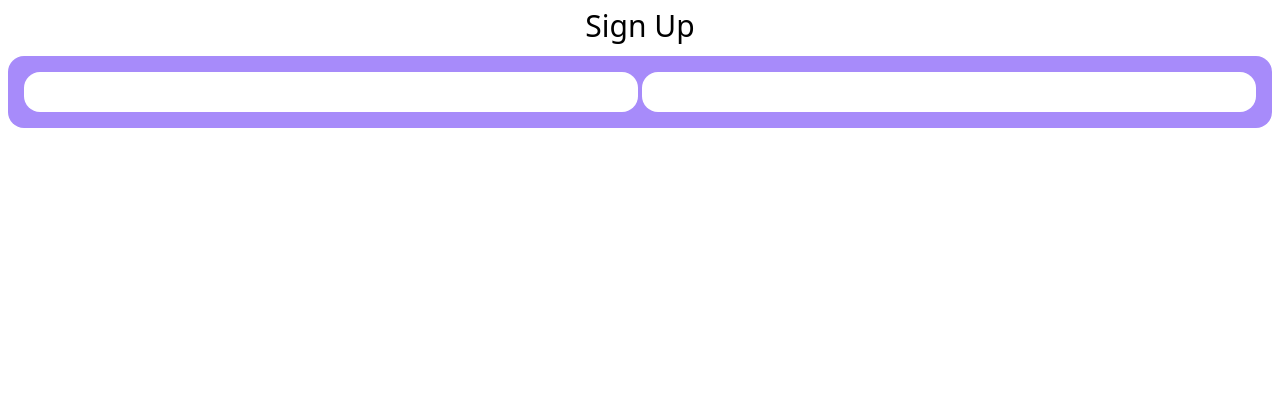
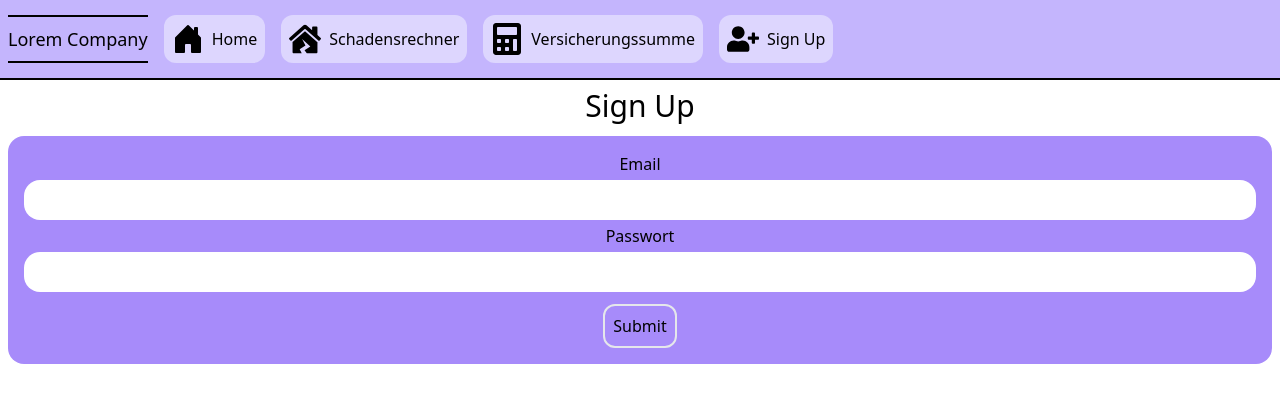
Before and after one commit to Jelenal1/Versicherungsrechner_bbw, a React (Vite) app in the folder calculator_app/: page /signup in a window 1280 px wide. Shown: the top 402 px of the page. Built offline with nearby package versions, Linux system fonts and the light colour scheme.

Commit message:
The sign up page looks nice, now I have to connect it to firebase auth

```diff
--- a/calculator_app/src/components/Navbar.jsx
+++ b/calculator_app/src/components/Navbar.jsx
@@ -1,5 +1,5 @@
 import { BsFillCalculatorFill, BsHouseDoorFill } from "react-icons/bs";
-import { FaCalculator, FaHouseDamage } from "react-icons/fa";
+import { FaCalculator, FaHouseDamage, FaUserPlus } from "react-icons/fa";
 import { useNavigate } from "react-router-dom";
 
 function Navbar() {
@@ -49,6 +49,15 @@ function Navbar() {
         <FaCalculator className={styles.icons} />
         <h2 className={styles.pillstext}>Versicherungssumme</h2>
       </button>
+      <button
+        className={styles.pills}
+        onClick={() => {
+          navigate("/signup");
+        }}
+      >
+        <FaUserPlus className={styles.icons} />
+        <h2 className={styles.pillstext}>Sign Up</h2>
+      </button>
     </div>
   );
 }
--- a/calculator_app/src/components/Registration.jsx
+++ b/calculator_app/src/components/Registration.jsx
@@ -1,11 +1,12 @@
 import { auth } from "../firebase";
+import Navbar from "./Navbar";
 function Registration() {
   const styles = {
     heading: `text-3xl text-center mb-3`,
     formcontainer: `flex gap-5 max-w-7xl mx-auto bg-violet-400 rounded-2xl p-2`,
-    inputcontainer: `flex gap-1 items-center p-2 rounded-2xl w-full`,
+    inputcontainer: `flex flex-col gap-1 items-center p-2 rounded-2xl w-full`,
     label: `ml-1 mb-1 text-lg`,
-    inputfield: `rounded-2xl p-2 border-none focus:outline-none w-1/2`,
+    inputfield: `rounded-2xl p-2 border-none focus:outline-none w-full`,
   };
   const createUser = async () => {
     const userCredential = await createUserWithEmailAndPasswort(
@@ -17,15 +18,21 @@ function Registration() {
   };
 
   return (
+    <>
+      <Navbar />
       <div className="p-2">
         <h1 className={styles.heading}>Sign Up</h1>
         <div className={styles.formcontainer}>
           <div className={styles.inputcontainer}>
+            <label htmlFor="email">Email</label>
             <input type="email" className={styles.inputfield} />
+            <label htmlFor="password">Passwort</label>
             <input type="password" className={styles.inputfield} />
+            <button className="border-2 p-2 mt-2 rounded-xl">Submit</button>
           </div>
         </div>
       </div>
+    </>
   );
 }
 export default Registration;
```
Lines whose indentation alone changed are shown as unchanged.
